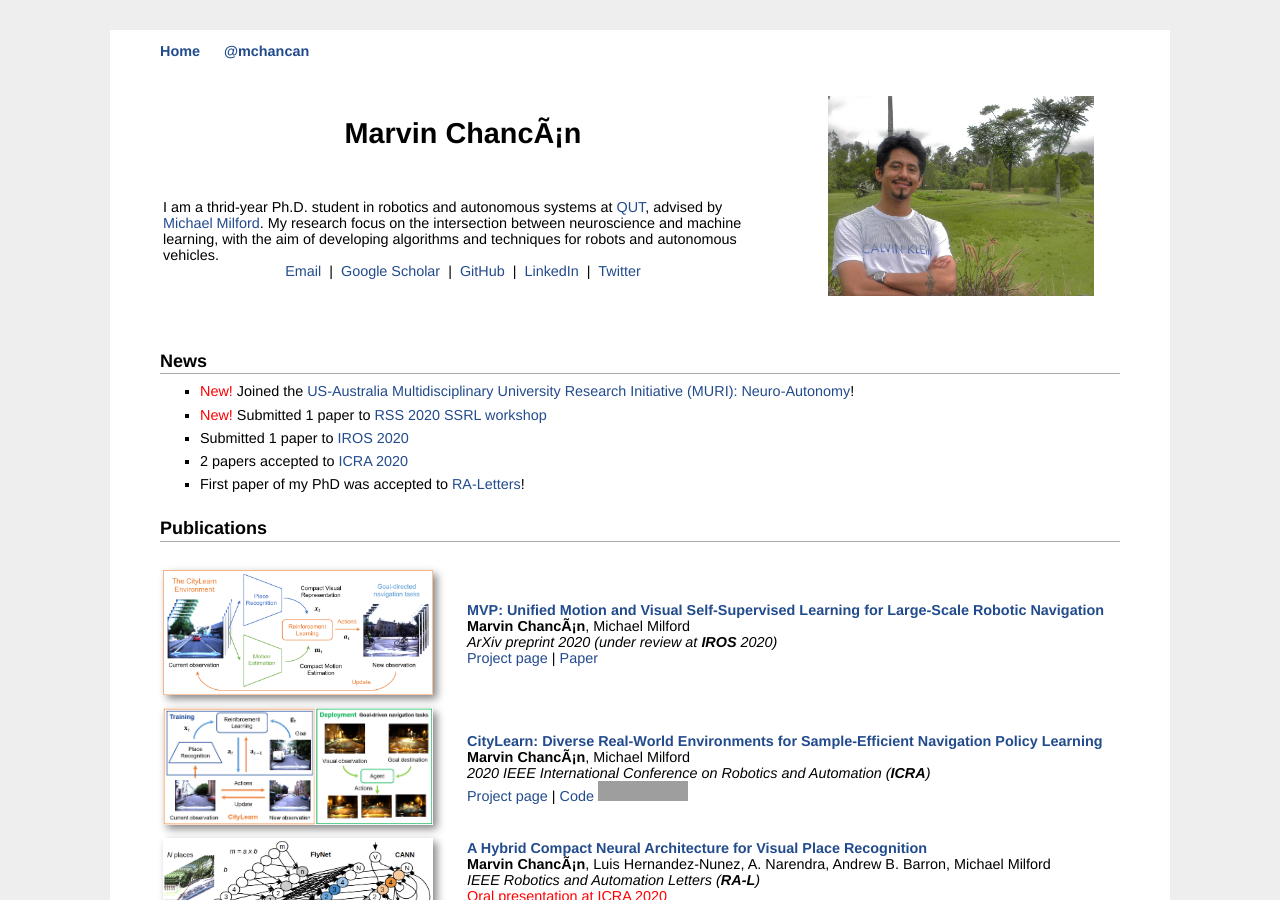
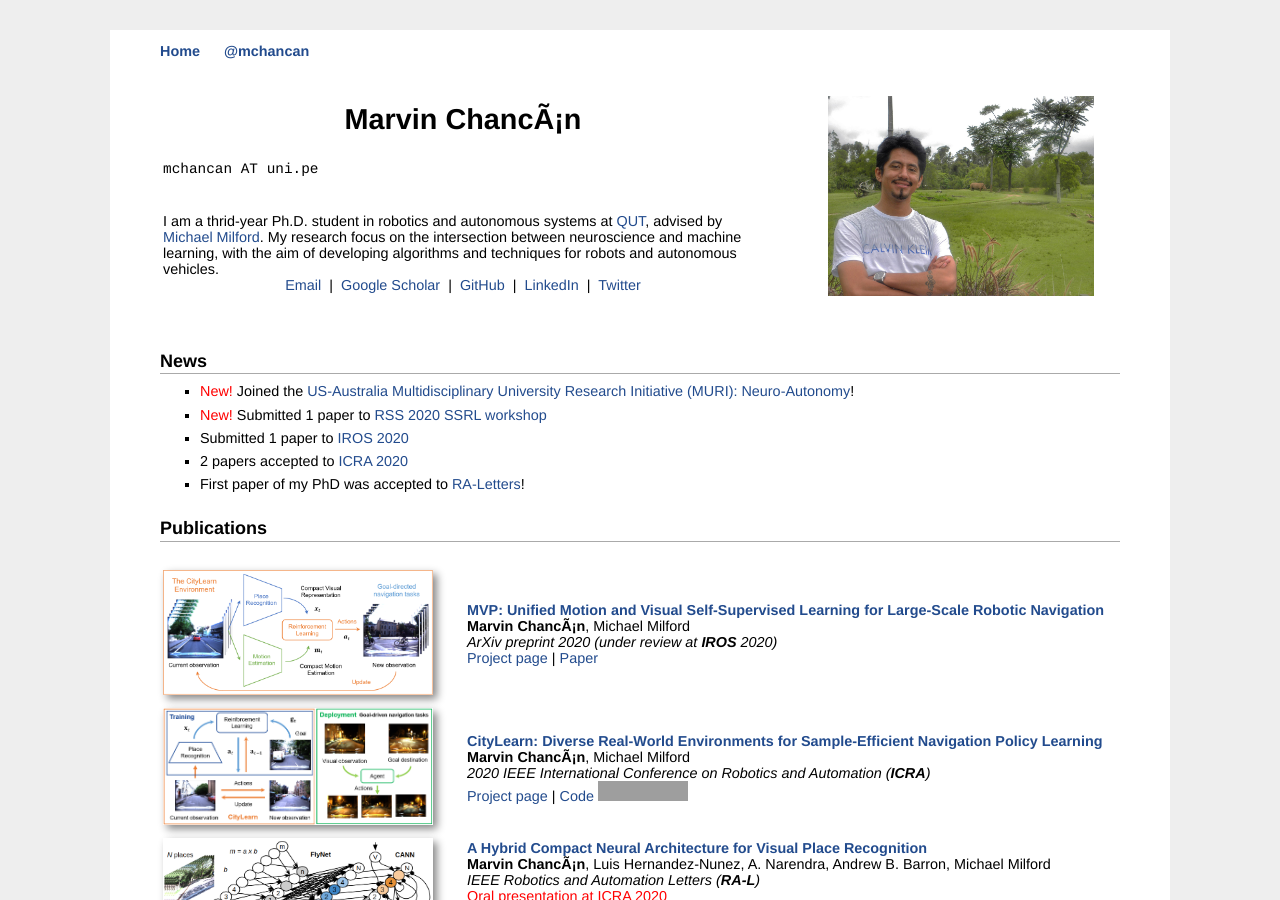
Before and after one commit to mchancan/mchancan.github.io, a Jekyll site: the page built from index.html, in a window 1280 px wide and 900 px high. Built offline with Jekyll 4.4.1, drawn with Linux system fonts in a browser that asks for light colours; comment, search, counter and statistics services are not loaded; grey boxes are pictures that could not be loaded.

Commit message:
Update index.html

```diff
--- a/index.html
+++ b/index.html
@@ -8,8 +8,10 @@ title: Marvin's Homepage
 	<td width="600">
 		<div id="toptitle">
 		<h1>
-		<p align="center"><b>Marvin Chancán</b></p>
+		<p align="center"><b>Marvin Chancán</b>
 		</h1>
+		<font face="courier">mchancan AT uni.pe</font>
+		</p>
 		</div>
 		I am a thrid-year Ph.D. student in robotics and autonomous systems at <a href="https://www.qut.edu.au/science-engineering/schools/electrical-engineering-robotics">QUT</a>, advised by <a href="https://scholar.google.com/citations?user=TDSmCKgAAAAJ&hl=en">Michael Milford</a>.
 		My research focus on the intersection between neuroscience and machine learning, with the aim of developing algorithms and techniques for robots and autonomous vehicles.
```
